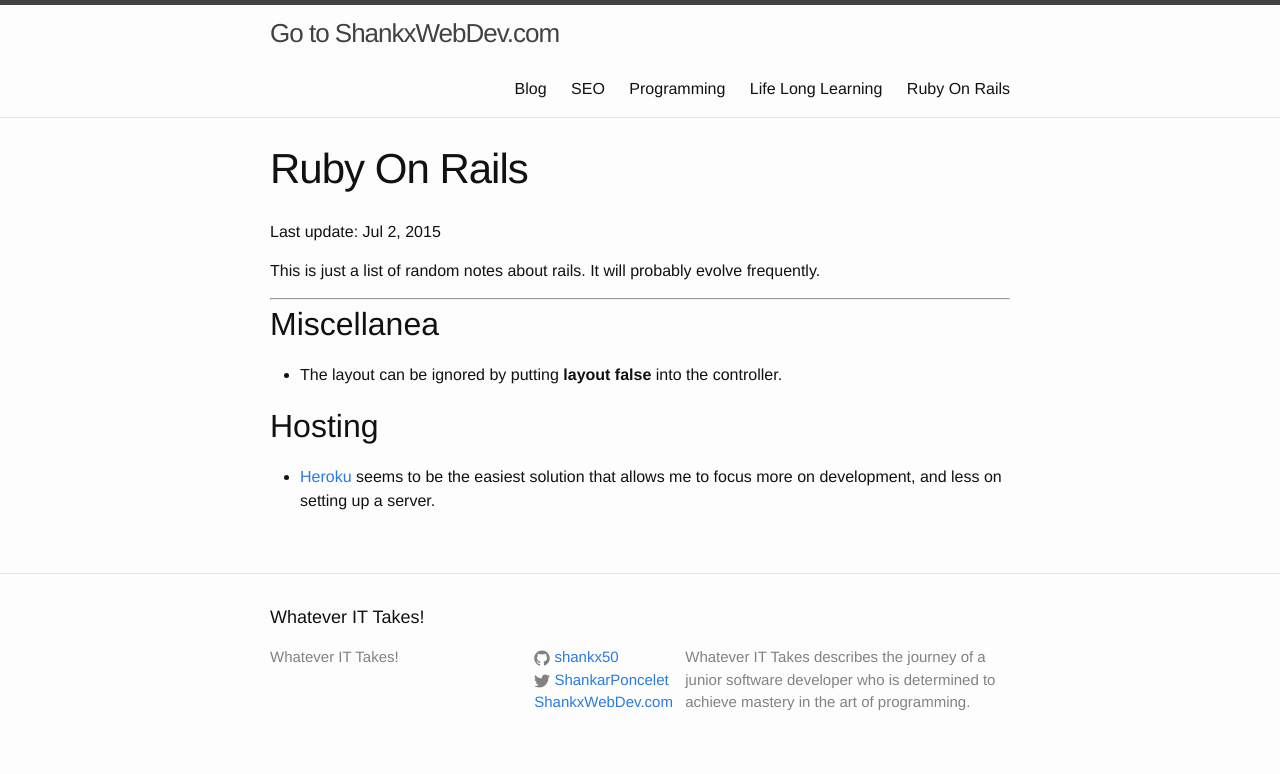
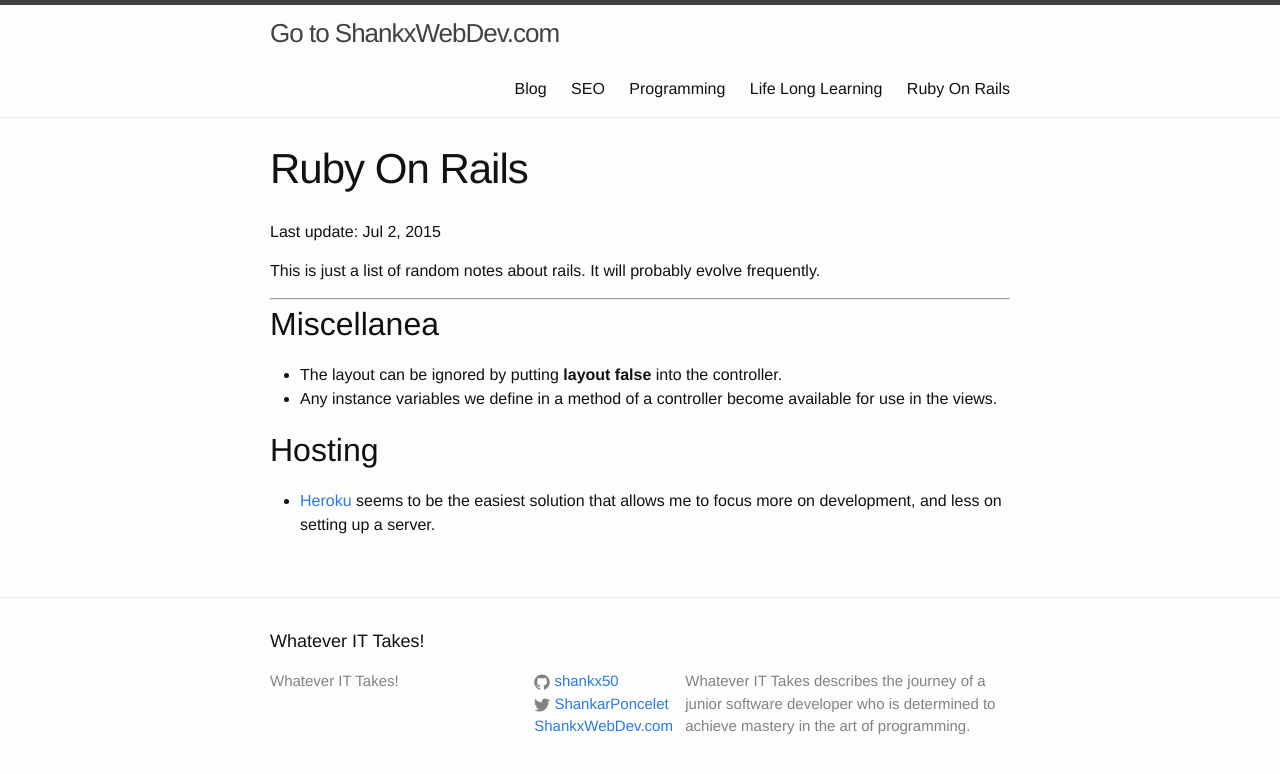
Before and after one commit to shankx50/shankx50.github.io, a Jekyll site: the page built from Ruby on Rails/index.markdown, in a window 1280 px wide. Shown: the top 774 px of the page. Built offline with Jekyll 4.4.1, drawn with Linux system fonts in a browser that asks for light colours.

Commit message:
rails notes

```diff
--- a/Ruby on Rails/index.markdown
+++ b/Ruby on Rails/index.markdown
@@ -12,6 +12,7 @@
 ##Miscellanea
 
 - The layout can be ignored by putting **layout false** into the controller.
+- Any instance variables we define in a method of a controller become available for use in the views.
 
 ##Hosting
 
```
